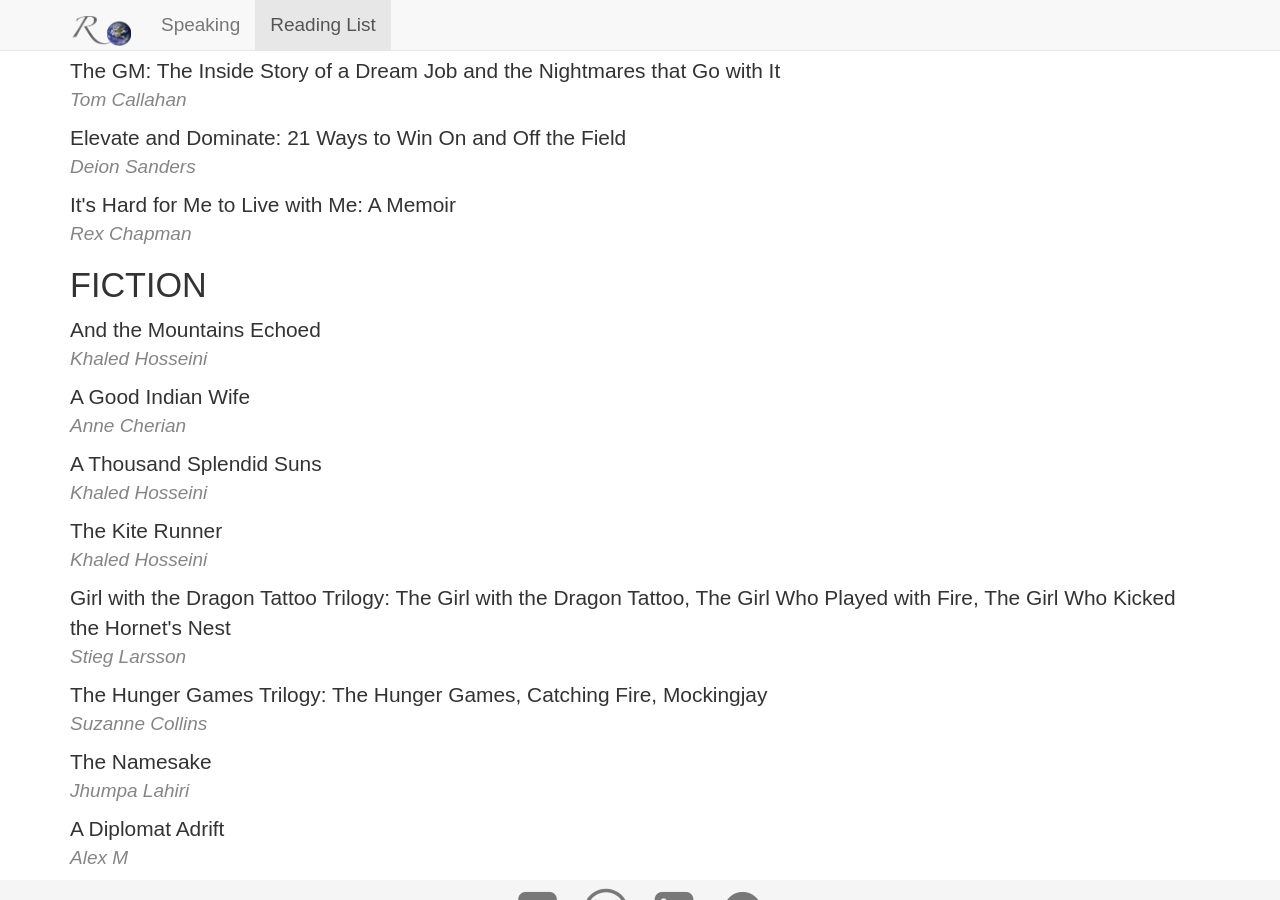
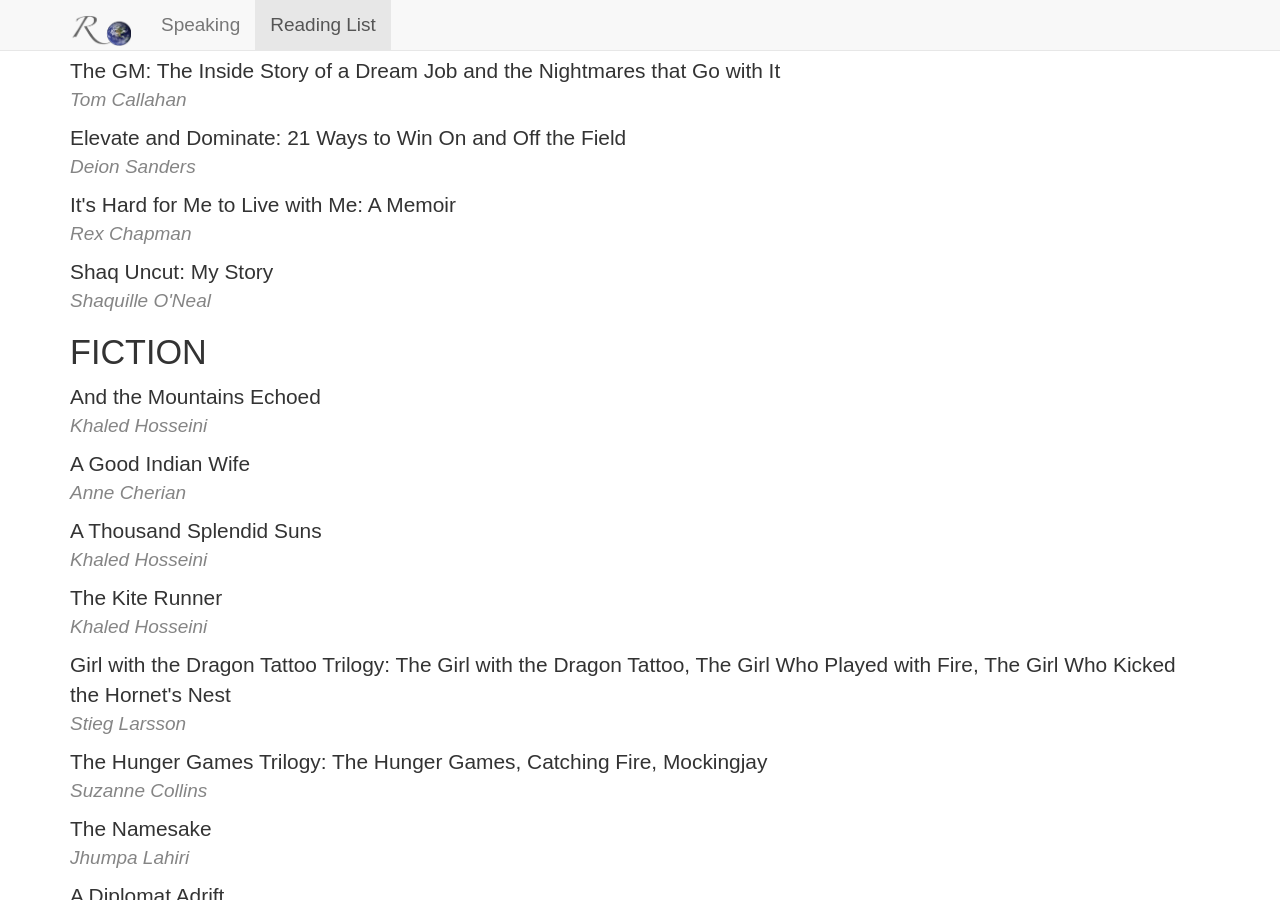
Before and after one commit to rovolution/rovolution.github.io, a Jekyll site: the page built from reading-list/index.html, in a window 1280 px wide and 900 px high, scrolled down 7045 px. Built offline with Jekyll 4.4.1, drawn with Linux system fonts in a browser that asks for light colours; nearby versions of some CDN libraries.

Commit message:
Update index.html

```diff
--- a/reading-list/index.html
+++ b/reading-list/index.html
@@ -433,6 +433,10 @@
 			<div class='book-list-title'>It's Hard for Me to Live with Me: A Memoir</div>
 			<div class='book-list-author'>Rex Chapman</div>
 		</li>
+		<li class='book-list-entry'>
+			<div class='book-list-title'>Shaq Uncut: My Story</div>
+			<div class='book-list-author'>Shaquille O'Neal</div>
+		</li>
 	</ul>
 	<h3 class="book-list-category">FICTION</h3>
 	<ul class='book-list'>
```
